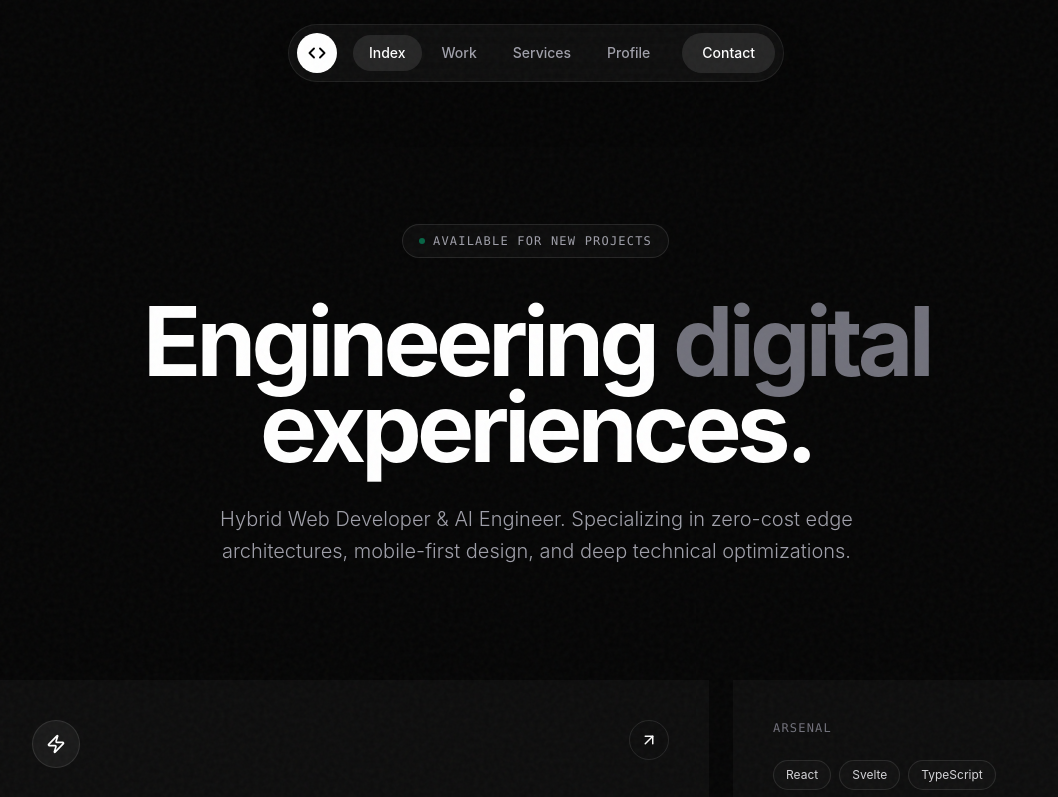
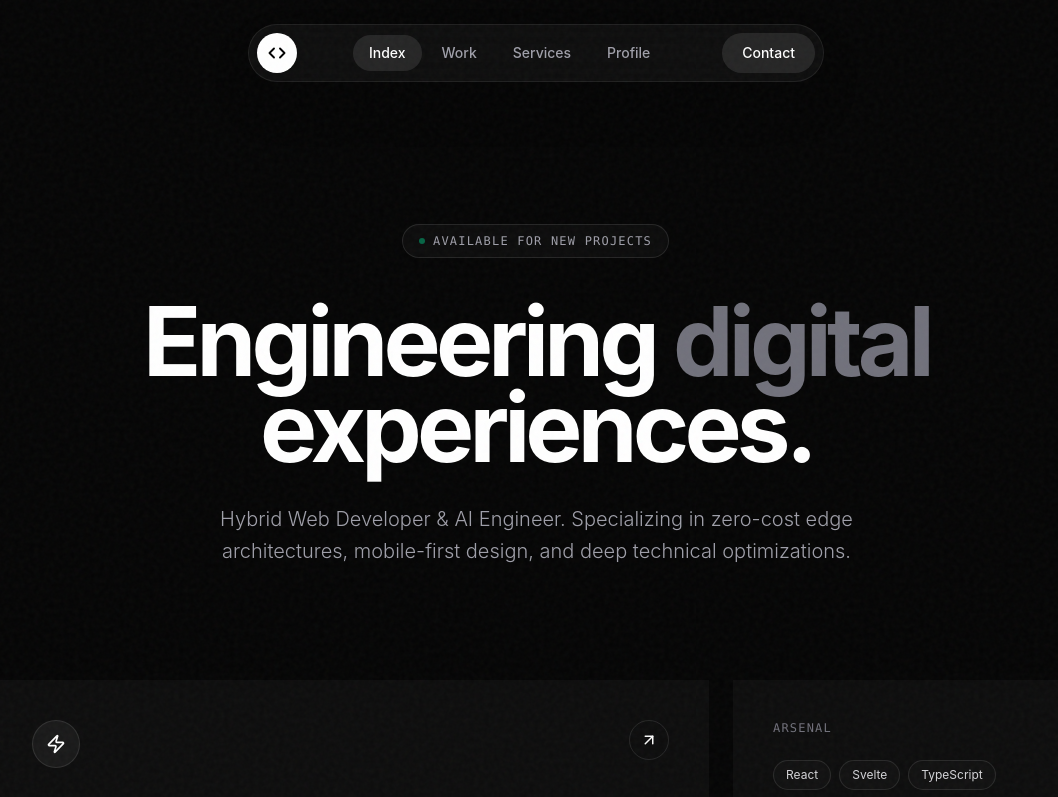
Before and after one commit to Limeexe/jlabe-portfolio-site-svelte, a SvelteKit app: page / in a window 1280 px wide. Shown: the top 797 px of the page, without its empty margins (104-1162 px from the left). Built offline with nearby package versions, Linux system fonts and the light colour scheme.

Commit message:
Better SEO and new file arrangement

```diff
--- a/src/lib/components/BentoCard.svelte
+++ b/src/lib/components/BentoCard.svelte
@@ -13,7 +13,7 @@
 </script>
 <div class="bg-[#0d0d0d] border-white/5 rounded-3x1 p-8 md:p-10 transition-all duration-500 relative overflow-hidden group {hover? 'hover:bg-[#121212] hover:border-white/10':''} {className}">
     {#if hover}
-        <div class="absolute inset-0 bg-gradient-to-br from-white/[0.03] to-transparent opacity-0 group-hover:opacity-100 transition-opacity duration-500 rounded-3xl"></div>
+        <div class="absolute inset-0 bg-linear-to-br from-white/3 to-transparent opacity-0 group-hover:opacity-100 transition-opacity duration-500 rounded-3xl"></div>
     {/if}
 
     <div class="relative z-10 h-full flex flex-col">
--- a/src/lib/components/Home.svelte
+++ /dev/null
@@ -1,80 +0,0 @@
-<script lang="ts">
-    import {Zap, ArrowUpRight, ArrowRight} from 'lucide-svelte';
-    import BentoCard from '$lib/components/BentoCard.svelte';
-
-    interface HomeProps{
-        navigate: (page:string) => void;
-    }
-
-    let {navigate}: HomeProps = $props();
-
-    const techStack: string[] = [
-        'React', 'Svelte', 'TypeScript', 'Tailwinds', 'WordPress', 'Python', 'C', 'C++'
-    ];
-</script>
-
-<div class="space-y-6 md:space-y-8 animate-reveal pb-24">
-    <!-- Hero Section -->
-	<section class="pt-24 md:pt-36 pb-12 md:pb-20 flex flex-col items-center text-center px-4 relative z-10">
-		<div class="inline-flex items-center gap-2 px-4 py-2 rounded-full border border-white/10 bg-white/[0.03] text-xs font-mono text-zinc-400 uppercase tracking-widest mb-10 animate-reveal">
-			<span class="w-1.5 h-1.5 rounded-full bg-emerald-500 animate-pulse"></span>
-			Available for new projects
-		</div>
-
-		<div class="space-y-6 max-w-5xl mx-auto animate-reveal delay-100">
-			<h1 class="text-5xl sm:text-7xl md:text-[6rem] font-bold tracking-tighter text-white leading-[0.9] text-balance">
-				Engineering <span class="text-zinc-500">digital</span><br />
-				experiences.
-			</h1>
-			<p class="text-lg md:text-xl text-zinc-400 max-w-2xl mx-auto font-light leading-relaxed mt-8">
-				Hybrid Web Developer & AI Engineer. Specializing in zero-cost edge architectures, mobile-first design, and deep technical optimizations.
-			</p>
-		</div>
-	</section>
-
-    <!-- The Bento Box Grid -->
-	<sections class="grid grid-cols-1 md:grid-cols-3 md:grid-rows-[auto_auto] gap-4 md:gap-6 z-10 relative">
-
-		<!-- Massive featured card -->
-		<BentoCard className="md:col-span-2 md:row-span-2 min-h-[400px] flex flex-col justify-between animate-reveal delay-200" hover={true}>
-			<div class="flex justify-between items-start mb-8">
-				<div class="w-12 h-12 rounded-full bg-white/5 border border-white/10 flex items-center justify-center">
-					<Zap size={20} class="text-white" />
-				</div>
-				<!-- Svelte 5 uses standard HTML onclick instead of on:click -->
-				<button onclick={() => navigate('projects')} class="w-10 h-10 rounded-full border border-white/10 flex items-center justify-center group-hover:bg-white group-hover:text-black transition-colors">
-					<ArrowUpRight size={18} />
-				</button>
-			</div>
-
-			<div>
-				<span class="text-xs font-mono text-zinc-500 uppercase tracking-widest block mb-4">Featured Capability</span>
-				<h2 class="text-3xl md:text-5xl font-bold text-white tracking-tighter leading-[1.1] mb-4">
-					Lighthouse <br class="hidden md:block"/> Acceleration.
-				</h2>
-				<p class="text-zinc-400 font-light max-w-md">
-					Refactoring resource-heavy JavaScript and implementing strict memory handling to boost native performance from 40 to 100.
-				</p>
-			</div>
-		</BentoCard>
-
-        <!-- About/Stack Card -->
-		<BentoCard className="md:col-span-1 animate-reveal delay-400">
-			<span class="text-xs font-mono text-zinc-500 uppercase tracking-widest block mb-6">Arsenal</span>
-			<div class="flex flex-wrap gap-2">
-				{#each techStack as tech}
-					<span class="px-3 py-1.5 rounded-full border border-white/10 text-xs text-zinc-300 bg-white/[0.02]">
-						{tech}
-					</span>
-				{/each}
-			</div>
-			<div class="mt-8 pt-8 border-t border-white/5">
-				 <button onclick={() => navigate('about')} class="text-sm text-white flex items-center gap-2 group-hover:gap-3 transition-all">
-					 Read the story <ArrowRight size={16} class="text-zinc-500 group-hover:text-white transition-colors" />
-				 </button>
-			</div>
-		</BentoCard>
-
-    </sections>
-
-</div>
--- a/src/routes/+layout.svelte
+++ b/src/routes/+layout.svelte
@@ -1,9 +1,74 @@
 <script lang="ts">
 	import './layout.css';
+	import {page} from '$app/state';
+	import {Mail} from 'lucide-svelte';
+
+	// UI Components
 	import favicon from '$lib/assets/favicon.svg';
+	import NavBar from '$lib/components/NavBar.svelte';
+	import Button from '$lib/components/Button.svelte';
 
-	let { children } = $props();
+	let {children} = $props();
+
+	// Layout level management for mobile menu
+	let isMobileMenuOpen = $state(false);
+
+	const navItems = [
+		{ id: 'home', label: 'Index' },
+		{ id: 'projects', label: 'Work' },
+        { id: 'services', label: 'Services' },
+		{ id: 'about', label: 'Profile' },
+	];
 </script>
 
 <svelte:head><link rel="icon" href={favicon} /></svelte:head>
-{@render children()}
+
+
+<div class="min-h-screen bg-[#050505] text-zinc-50 font-sans selection:bg-white selection:text-black flex flex-col relative overflow-x-hidden">
+
+	<div class="bg-noise"></div>
+	<div class="fixed inset-0 pointer-events-none z-0 flex items-center justify-center overflow-hidden">
+		<div class="w-[150vw] h-[150vh] opacity-30 bg-[radial-gradient(ellipse_at_center,var(--tw-gradient-stops))] from-zinc-900 via-[#050505] to-[#050505]"></div>
+	</div>
+
+	<NavBar bind:isMobileMenuOpen />
+
+	<div class="fixed inset-0 bg-[#050505]/95 backdrop-blur-2xl z-40 flex flex-col justify-center items-center transition-opacity duration-500 {isMobileMenuOpen ? 'opacity-100 pointer-events-auto' : 'opacity-0 pointer-events-none'}">
+		<div class="flex flex-col items-center space-y-8">
+			{#each navItems as item}
+				<a
+					href={item.id}
+					onclick={() => isMobileMenuOpen = false}
+					class="text-4xl font-bold tracking-tighter transition-all {page.url.pathname === item.id ? 'text-white scale-110' : 'text-zinc-600 hover:text-white'}"
+				>
+					{item.label}
+				</a>
+			{/each}
+			<div class="pt-8 w-full max-w-xs">
+				<a href="/contact" onclick={() => isMobileMenuOpen = false} class="block w-full">
+					<Button className="w-full text-lg py-4">
+						Start Project
+					</Button>
+				</a>
+			</div>
+		</div>
+	</div>
+
+	<main class="grow w-full max-w-6xl mx-auto px-4 sm:px-6 lg:px-8 pt-20 relative z-10">
+		{@render children()}
+	</main>
+
+	<footer class="border-t border-white/10 bg-transparent relative z-10 mt-auto">
+		<div class="max-w-6xl mx-auto px-4 sm:px-6 lg:px-8 py-8">
+			<div class="flex flex-col md:flex-row justify-between items-center gap-4">
+				<span class="font-mono text-xs uppercase tracking-widest text-zinc-500">
+					© 2026. Engineered for the Edge.
+				</span>
+
+				<a href="/contact" aria-label="Send an email" class="text-zinc-500 hover:text-white transition-colors">
+					<Mail size={18} />
+				</a>
+			</div>
+		</div>
+	</footer>
+</div>
--- a/src/routes/+page.svelte
+++ b/src/routes/+page.svelte
@@ -1,32 +1,8 @@
 <script lang="ts">
-	// Import icons
-	import { Menu, X, Code, Mail } from 'lucide-svelte';
+    import {Zap, ArrowUpRight, ArrowRight} from 'lucide-svelte';
+    import BentoCard from '$lib/components/BentoCard.svelte';
 
-	// Import components
-	import Home from '$lib/components/Home.svelte';
-	import Projects from '$lib/components/Projects.svelte';
-    import Services from '$lib/components/Services.svelte';
-	import About from '$lib/components/About.svelte';
-	import Contact from '$lib/components/Contact.svelte';
-	import Button from '$lib/components/Button.svelte';
-
-	// Define reactive state using Svelte 5 Runes
-	let currentPage = $state('home');
-	let isMobileMenuOpen = $state(false);
-
-	// Navigation function passed down to components
-	const navigate = (page: string) => {
-		currentPage = page;
-		isMobileMenuOpen = false;
-		window.scrollTo({ top: 0, behavior: 'smooth' });
-	};
-
-	const navItems = [
-		{ id: 'home', label: 'Index' },
-		{ id: 'projects', label: 'Work' },
-        { id: 'services', label: 'Services' },
-		{ id: 'about', label: 'Profile' },
-	];
+    const techStack: string[] = ['React', 'Svelte', 'TypeScript', 'Tailwinds', 'WordPress', 'Python', 'C', 'C++'];
 </script>
 
 <svelte:head>
@@ -50,92 +26,68 @@
 	</script>
 </svelte:head>
 
-<div class="min-h-screen bg-[#050505] text-zinc-50 font-sans selection:bg-white selection:text-black flex flex-col relative overflow-x-hidden">
+<div class="space-y-6 md:space-y-8 animate-reveal pb-24">
+    <!-- Hero Section -->
+	<section class="pt-24 md:pt-36 pb-12 md:pb-20 flex flex-col items-center text-center px-4 relative z-10">
+		<div class="inline-flex items-center gap-2 px-4 py-2 rounded-full border border-white/10 bg-white/3 text-xs font-mono text-zinc-400 uppercase tracking-widest mb-10 animate-reveal">
+			<span class="w-1.5 h-1.5 rounded-full bg-emerald-500 animate-pulse"></span>
+			Available for new projects
+		</div>
 
-	<div class="bg-noise"></div>
-	<div class="fixed inset-0 pointer-events-none z-0 flex items-center justify-center overflow-hidden">
-		<div class="w-[150vw] h-[150vh] opacity-30 bg-[radial-gradient(ellipse_at_center,_var(--tw-gradient-stops))] from-zinc-900 via-[#050505] to-[#050505]"></div>
-	</div>
+		<div class="space-y-6 max-w-5xl mx-auto animate-reveal delay-100">
+			<h1 class="text-5xl sm:text-7xl md:text-[6rem] font-bold tracking-tighter text-white leading-[0.9] text-balance">
+				Engineering <span class="text-zinc-500">digital</span><br />
+				experiences.
+			</h1>
+			<p class="text-lg md:text-xl text-zinc-400 max-w-2xl mx-auto font-light leading-relaxed mt-8">
+				Hybrid Web Developer & AI Engineer. Specializing in zero-cost edge architectures, mobile-first design, and deep technical optimizations.
+			</p>
+		</div>
+	</section>
 
-	<nav class="fixed top-6 left-0 right-0 z-50 flex justify-center px-4 pointer-events-none">
-		<div class="pointer-events-auto glass-pill px-2 py-2 rounded-full flex items-center justify-between w-auto md:gap-4 gap-12 shadow-2xl transition-all duration-300">
+    <!-- The Bento Box Grid -->
+	<sections class="grid grid-cols-1 md:grid-cols-3 md:grid-rows-[auto_auto] gap-4 md:gap-6 z-10 relative">
 
-			<a href="#home" aria-label="Return to homepage" onclick={(e) => {e.preventDefault(); navigate('home'); }} class="w-10 h-10 rounded-full bg-white text-black flex items-center justify-center hover:scale-95 transition-transform shrink-0">
-				<Code size={18} strokeWidth={2.5} />
-			</a>
+		<!-- Massive featured card -->
+		<BentoCard className="md:col-span-2 md:row-span-2 min-h-100 flex flex-col justify-between animate-reveal delay-200" hover={true}>
+			<div class="flex justify-between items-start mb-8">
+				<div class="w-12 h-12 rounded-full bg-white/5 border border-white/10 flex items-center justify-center">
+					<Zap size={20} class="text-white" />
+				</div>
+				<!-- Svelte 5 uses standard HTML onclick instead of on:click -->
+				<a href="/projects" aria-label="View Projects" class="w-10 h-10 rounded-full border border-white/10 flex items-center justify-center group-hover:bg-white group-hover:text-black transition-colors">
+					<ArrowUpRight size={18} />
+				</a>
+			</div>
 
-			<div class="hidden md:flex items-center space-x-1">
-				{#each navItems as item}
-					<a href="#{item.id}" onclick={(e) => {e.preventDefault(); navigate(item.id);}} class="px-4 py-2 rounded-full text-sm font-medium transition-colors {currentPage === item.id ? 'text-white bg-white/10' : 'text-zinc-400 hover:text-white'}">
-						{item.label}
-					</a>
+			<div>
+				<span class="text-xs font-mono text-zinc-500 uppercase tracking-widest block mb-4">Featured Capability</span>
+				<h2 class="text-3xl md:text-5xl font-bold text-white tracking-tighter leading-[1.1] mb-4">
+					Lighthouse <br class="hidden md:block"/> Acceleration.
+				</h2>
+				<p class="text-zinc-400 font-light max-w-md">
+					Refactoring resource-heavy JavaScript and implementing strict memory handling to boost native performance from 40 to 100.
+				</p>
+			</div>
+		</BentoCard>
+
+        <!-- About/Stack Card -->
+		<BentoCard className="md:col-span-1 animate-reveal delay-400">
+			<span class="text-xs font-mono text-zinc-500 uppercase tracking-widest block mb-6">Arsenal</span>
+			<div class="flex flex-wrap gap-2">
+				{#each techStack as tech}
+					<span class="px-3 py-1.5 rounded-full border border-white/10 text-xs text-zinc-300 bg-white/2">
+						{tech}
+					</span>
 				{/each}
 			</div>
+			<div class="mt-8 pt-8 border-t border-white/5">
+				 <a href="/about" class="text-sm text-white flex items-center gap-2 group-hover:gap-3 transition-all">
+					 Read the story <ArrowRight size={16} class="text-zinc-500 group-hover:text-white transition-colors" />
+				 </a>
+			</div>
+		</BentoCard>
 
-			<div class="flex items-center gap-2 shrink-0">
-				<a href="#contact" onclick={(e) => {e.preventDefault();navigate('contact');}} class="hidden md:flex px-5 py-2.5 rounded-full text-sm font-medium text-white bg-white/10 hover:bg-white hover:text-black transition-colors whitespace-nowrap">
-					Contact
-				</a>
+    </sections>
 
-				<button aria-label="Toggle mobile menu" aria-expanded={isMobileMenuOpen} onclick={() => isMobileMenuOpen = !isMobileMenuOpen} class="md:hidden w-10 h-10 rounded-full bg-white/10 text-white flex items-center justify-center hover:bg-white/20 transition-colors">
-					{#if isMobileMenuOpen}
-						<X size={20} />
-					{:else}
-						<Menu size={20} />
-					{/if}
-				</button>
-			</div>
-		</div>
-	</nav>
-
-
-	<!-- Mobile Menu -->
-
-	<div class="fixed inset-0 bg-[#050505]/95 backdrop-blur-2xl z-40 flex flex-col justify-center items-center transition-opacity duration-500 {isMobileMenuOpen ? 'opacity-100 pointer-events-auto' : 'opacity-0 pointer-events-none'}">
-		<div class="flex flex-col items-center space-y-8">
-			{#each navItems as item}
-				<a
-					href="#{item.id}"
-					onclick={(e) => {e.preventDefault();navigate(item.id);}}
-					class="text-4xl font-bold tracking-tighter transition-all {currentPage === item.id ? 'text-white scale-110' : 'text-zinc-600 hover:text-white'}"
-				>
-					{item.label}
-				</a>
-			{/each}
-			<div class="pt-8 w-full max-w-xs">
-				<Button onclick={(e) => {e.preventDefault();navigate('contact');}} className="w-full text-lg py-4">
-					Start Project
-				</Button>
-			</div>
-		</div>
-	</div>
-
-	<main class="flex-grow w-full max-w-6xl mx-auto px-4 sm:px-6 lg:px-8 pt-20 relative z-10">
-		{#if currentPage === 'home'}
-			<Home {navigate} />
-		{:else if currentPage === 'services'}
-			<Services {navigate} />
-		{:else if currentPage === 'projects'}
-			<Projects />
-		{:else if currentPage === 'about'}
-			<About />
-		{:else if currentPage === 'contact'}
-			<Contact />
-		{/if}
-	</main>
-
-	<footer class="border-t border-white/10 bg-transparent relative z-10 mt-auto">
-		<div class="max-w-6xl mx-auto px-4 sm:px-6 lg:px-8 py-8">
-			<div class="flex flex-col md:flex-row justify-between items-center gap-4">
-				<span class="font-mono text-xs uppercase tracking-widest text-zinc-500">
-					© 2026. Engineered for the Edge.
-				</span>
-
-				<a
-					href="#contact" aria-label="Send an email" onclick={(e) => {e.preventDefault();navigate('contact');}} class="text-zinc-500 hover:text-white transition-colors">
-					<Mail size={18} />
-				</a>
-			</div>
-		</div>
-	</footer>
 </div>
```
Also changed, not shown: src/routes/about/+page.svelte (+11 -5 lines), src/routes/services/+page.svelte (renamed from src/routes/services/Services.svelte).
